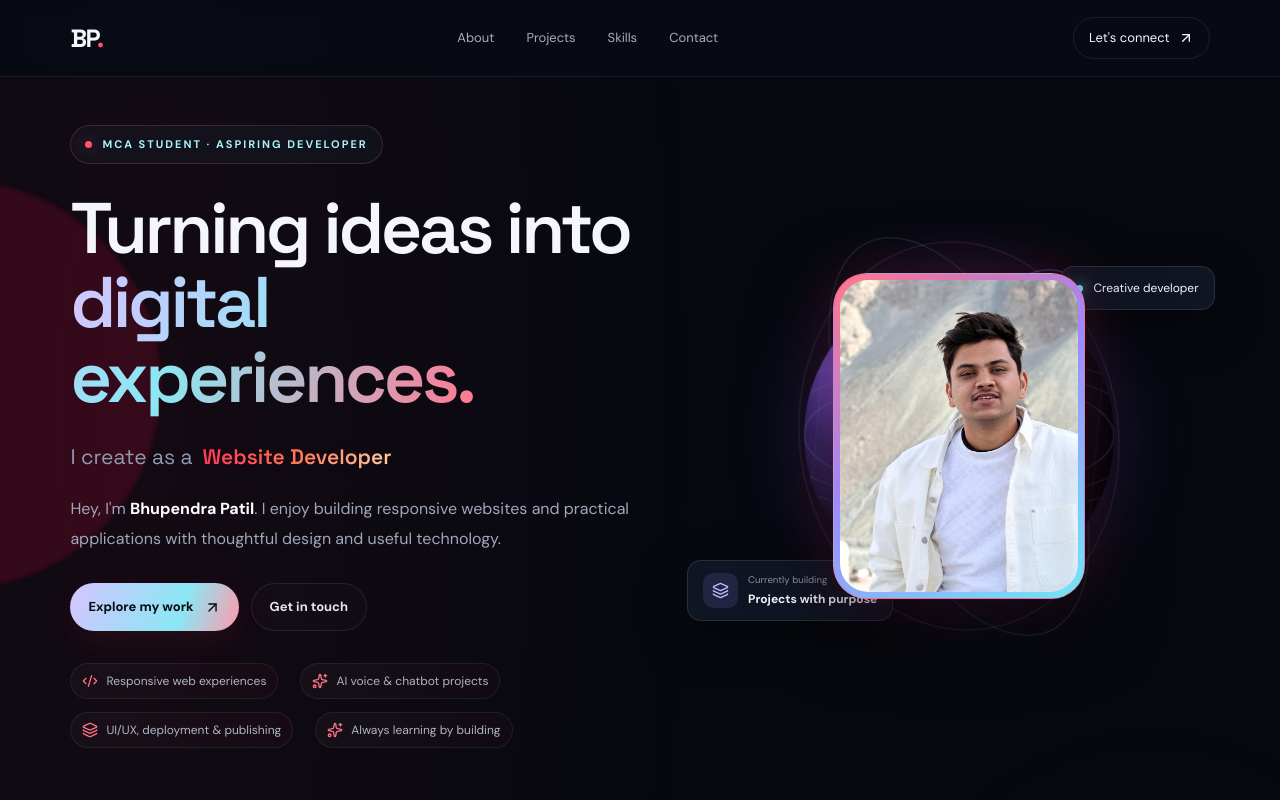
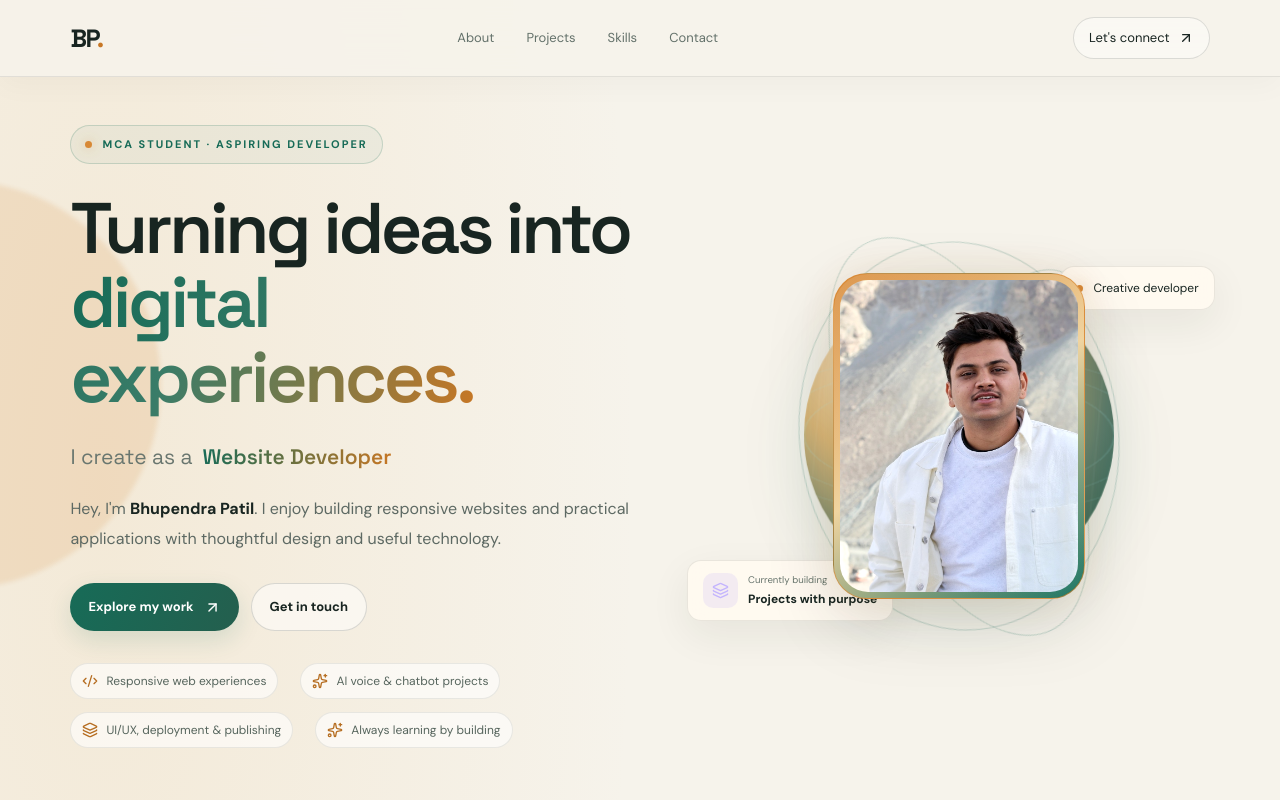
Before and after one commit to patiladitya0518-sketch/bhupendra-portfolio, a React (Vite) app: page / in a window 1280 px wide. Shown: the top 800 px of the page. Built offline with nearby package versions, Linux system fonts and the light colour scheme.

Commit message:
Refresh portfolio with warm ivory and forest-green theme

```diff
--- a/src/styles.css
+++ b/src/styles.css
@@ -218,3 +218,91 @@ body { background: #070910; color: #f5f6fc; }
 /* Final cursor-smoke canvas positioning */
 .smoke-trail-canvas{position:fixed!important;inset:0!important;z-index:999!important;pointer-events:none!important;opacity:1!important;mix-blend-mode:screen}
 @media(prefers-reduced-motion:reduce){.smoke-trail-canvas{display:none!important}}
+
+
+/* AUTUMN EDITION — warm paper, ink and amber palette */
+:root{
+  color:#182521;background:#f6f3eb;--muted:#64716b;--line:rgba(24,37,33,.15);
+  --purple:#176b57;--cyan:#d88936;--accent-red:#d88936;--accent-coral:#176b57;--accent-ice:#d88936;
+  font-family:'DM Sans',sans-serif;
+}
+html{background:#f6f3eb;color:#182521}
+body{background:#f6f3eb!important;color:#182521!important}
+.site-shell{background:radial-gradient(ellipse at 8% 12%,#e9c58c35,transparent 32%),radial-gradient(ellipse at 88% 55%,#a8c9b52e,transparent 34%),#f6f3eb!important;color:#182521}
+.ambient-one{background:#d88936!important;opacity:.16!important}
+.ambient-two{background:#176b57!important;opacity:.13!important}
+.topbar{background:rgba(246,243,235,.88)!important;border-bottom:1px solid #18252118!important;box-shadow:0 8px 30px #18252108}
+.brand{color:#182521}.brand span{color:#c77725!important}
+.nav-links{color:#63716a}.nav-links a:hover,.nav-links a.active{color:#176b57!important}
+.nav-links a.active::after{background:linear-gradient(90deg,#176b57,#d88936)!important}
+.nav-cta{border-color:#18252124;color:#182521;background:#ffffff66}
+.nav-cta:hover{border-color:#176b57;background:#176b5710}
+.mobile-menu{color:#182521;border-color:#18252124}
+.eyebrow{color:#176b57;border-color:#176b5730;background:#176b570b}
+.status-dot,.mini-dot{background:#d88936;box-shadow:0 0 12px #d8893670}
+.hero h1,.section-block h2{color:#182521}
+.gradient-text{background-image:linear-gradient(105deg,#176b57 0%,#397c68 48%,#c77725 100%)!important}
+.role-prefix{color:#69766f!important}
+.role-word{background:linear-gradient(100deg,#176b57,#c77725)!important;-webkit-background-clip:text!important;background-clip:text!important;color:transparent!important;text-shadow:none!important}
+.hero-intro{color:#5d6963}
+.hero-intro strong{color:#182521}
+.hero-meta span{color:#56655d!important;border-color:#18252116!important;background:#fff9!important}
+.hero-meta span svg{color:#b66e22!important}
+.button-primary{background:linear-gradient(110deg,#176b57,#245f4e)!important;color:#fff!important;box-shadow:0 9px 24px #176b5724!important}
+.button-primary:hover{filter:brightness(1.08);box-shadow:0 12px 32px #176b5730!important}
+.button-quiet{border-color:#18252126!important;color:#182521!important;background:#ffffff80!important}
+.button-quiet:hover{border-color:#176b57!important;background:#176b570b!important}
+.hero-visual .planet{background:radial-gradient(circle at 30% 25%,#fff2d5,#d9b779 34%,#668b79 68%,#176b57)!important;box-shadow:inset -18px -20px 35px #18252130,0 20px 70px #176b571a}
+.orbit{border-color:#176b5735!important}
+.floating-label{background:#fffaf0ed!important;border-color:#18252118!important;color:#182521!important;box-shadow:0 14px 40px #18252112!important}
+.floating-label small{color:#68756d!important}.floating-label b{color:#182521!important}
+.label-top .mini-dot{background:#d88936!important}
+.profile-photo-frame{border-color:#d88936aa!important;background:linear-gradient(145deg,#d88936,#f0d4a0 48%,#176b57)!important;box-shadow:0 24px 70px #18252122,0 0 45px #d889361c!important}
+.profile-photo-frame:hover{box-shadow:0 24px 70px #1825212c,0 0 50px #d8893630!important}
+.quick-stats{border-color:#18252120!important}
+.quick-stats>div{border-color:#18252118!important}
+.quick-stats strong{color:#182521!important}.quick-stats span{color:#68756d!important}
+.section-kicker{color:#b66e22!important}
+.section-lead{color:#65716b!important}
+.panel{background:linear-gradient(145deg,#fffdf8,#f0ede4)!important;border-color:#18252118!important;box-shadow:0 18px 50px #1825210a!important}
+.about-main h3,.about-side h3,.skill-heading h3{color:#182521}
+.muted,.about-main p,.about-side ul,.skill-heading p{color:#65716b!important}
+.side-icon,.skill-icon{color:#176b57!important;background:#176b5710!important}
+.about-side:hover,.about-main:hover,.skills-panel:hover{border-color:#176b5755!important;box-shadow:0 20px 48px #176b5710!important}
+.text-link{color:#176b57!important}.text-link:hover{color:#b66e22!important}
+.project-card{background:#fffdf8!important;border-color:#18252118!important;box-shadow:0 12px 35px #18252108!important}
+.project-card:hover{border-color:#176b5760!important;box-shadow:0 20px 48px #18252112!important}
+.project-card.violet .project-art{background:radial-gradient(ellipse at 50% 50%,#d8893630,transparent 65%),linear-gradient(145deg,#f0e2c9,#e8ede5)!important}
+.project-card.cyan .project-art{background:radial-gradient(ellipse at 50% 50%,#176b5730,transparent 65%),linear-gradient(145deg,#dcebe2,#f4ead8)!important}
+.project-card.pink .project-art{background:radial-gradient(ellipse at 50% 50%,#c7772530,transparent 65%),linear-gradient(145deg,#f4e2d5,#f2eee4)!important}
+.project-number{color:#52645a!important}
+.project-symbol{color:#176b57!important;text-shadow:0 0 24px #176b5715!important}
+.project-type,.project-link{color:#176b57!important}
+.cyan .project-type{color:#176b57!important}.pink .project-type{color:#b66e22!important}
+.project-content h3{color:#182521!important}
+.project-description{color:#64716b!important}
+.tag-list span,.skill-list span{background:#f0ede4!important;border-color:#18252118!important;color:#405148!important}
+.skill-list span:hover{border-color:#176b5770!important;background:#176b570c!important}
+.contact-panel{background:radial-gradient(ellipse at 15% 0%,#d8893618,transparent 45%),radial-gradient(ellipse at 90% 100%,#176b5712,transparent 42%),#fffdf8!important;border-color:#1825211e!important;box-shadow:0 22px 65px #18252110!important}
+.contact-panel h2{color:#182521!important}
+.contact-panel>p{color:#64716b!important}
+.contact-detail{background:linear-gradient(135deg,#fffdf8,#f2efe7)!important;border-color:#18252118!important;color:#182521!important}
+.contact-detail:hover{border-color:#176b5766!important;background:linear-gradient(135deg,#176b570d,#d8893610)!important}
+.contact-detail-icon{background:#176b5712!important;color:#176b57!important}
+.contact-detail-arrow{color:#b66e22!important}
+.contact-detail small,.education-card>span:not(.education-label){color:#68756d!important}
+.contact-detail strong,.education-card strong{color:#182521!important}
+.education-card{background:#f5f1e7!important;border-color:#18252118!important}
+.education-label{color:#b66e22!important}
+.education-divider{background:#18252118!important}
+.social-links a{color:#176b57!important}
+.social-links a:hover,.back-top{color:#b66e22!important}
+.footer{border-top-color:#1825211a!important;color:#68756d!important}
+.footer .brand{color:#182521!important}
+.cursor-smoke{mix-blend-mode:multiply!important;opacity:.18!important}
+.smoke-trail-canvas{opacity:.52!important;mix-blend-mode:multiply!important}
+::selection{background:#176b5730;color:#182521}
+@media(max-width:760px){
+ .nav-links{background:#f6f3eb!important;border:1px solid #18252118!important;box-shadow:0 18px 40px #18252116!important}
+}
+@media(prefers-reduced-motion:reduce){.smoke-trail-canvas{display:none!important}}
```
